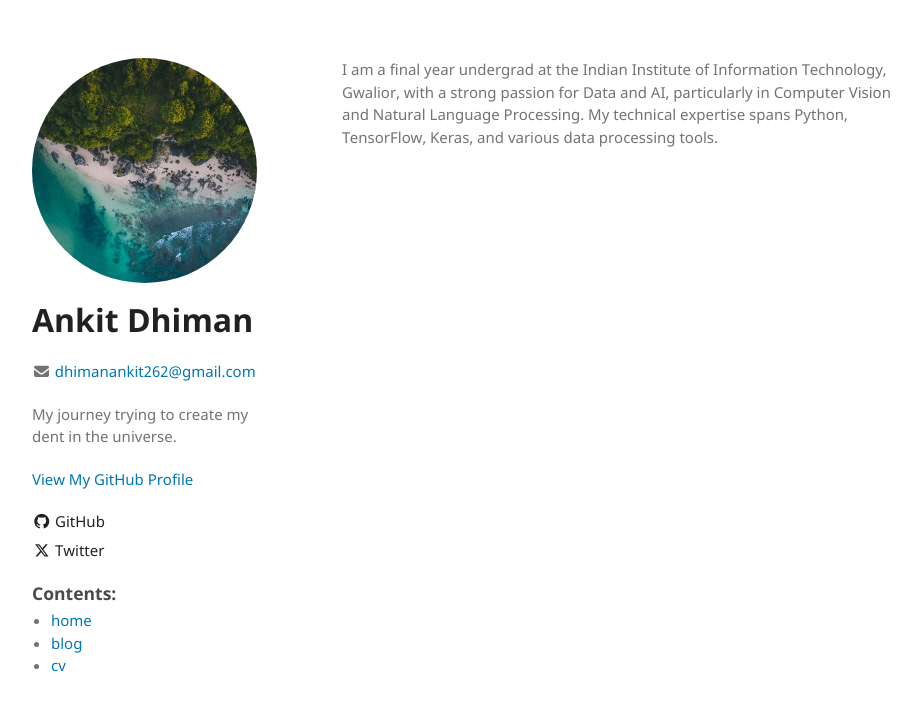
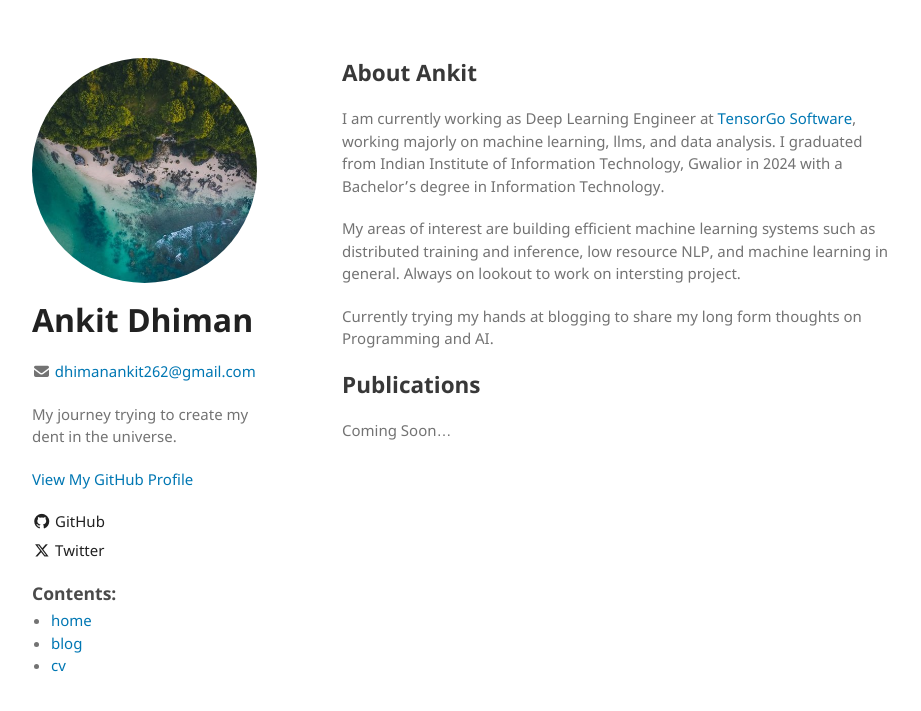
Before and after one commit to ankitdotpy/ankitdotpy.github.io, a Jekyll site: the page built from index.md, in a window 1280 px wide. Shown: the top 711 px of the page, without its empty margins (178-1099 px from the left). Built offline with Jekyll 4.4.1, drawn with Linux system fonts in a browser that asks for light colours; our own code applies the rules of GitHub Pages for plain Markdown files.

Commit message:
some life updates

```diff
--- a/_config.yml
+++ b/_config.yml
@@ -2,7 +2,7 @@ title: Ankit Dhiman
 logo: /assets/img/logo.jpg
 email: dhimanankit262@gmail.com
 description: My journey trying to create my dent in the universe.
-favicon: true
+favicon: false
 color-scheme: light
 
 plugins:
@@ -17,7 +17,7 @@ platforms:
     link: https://github.com/ankitdotpy
   - name: Twitter
     icon: <i class="fa-brands fa-x-twitter"></i>
-    link: https://twitter.com/ankitd1321
+    link: https://twitter.com/ankitontwt
 
 navigation:
   - name: home
@@ -29,6 +29,6 @@ navigation:
     link: blog.html
 
   - name: cv
-    link: https://drive.google.com/file/d/1iFxnlbLB0z0-y-fiFufRHZGu6datWLG0/view
+    link: https://drive.google.com/file/d/1VnALwO93HvIm0gP3tsJCqxH_XugfkVtk/view
 
 remote_theme: vaibhavvikas/jekyll-theme-minimalistic
--- a/index.md
+++ b/index.md
@@ -2,4 +2,12 @@
 layout: default
 ---
 
-I am a final year undergrad at the Indian Institute of Information Technology, Gwalior, with a strong passion for Data and AI, particularly in Computer Vision and Natural Language Processing. My technical expertise spans Python, TensorFlow, Keras, and various data processing tools.
+## About Ankit
+I am currently working as Deep Learning Engineer at [TensorGo Software](https://www.tensorgo.com/), working majorly on machine learning, llms, and data analysis. I graduated from Indian Institute of Information Technology, Gwalior in 2024 with a Bachelor's degree in Information Technology.
+
+My areas of interest are building efficient machine learning systems such as distributed training and inference, low resource NLP, and machine learning in general. Always on lookout to work on intersting project.
+
+Currently trying my hands at blogging to share my long form thoughts on Programming and AI.
+
+## Publications
+Coming Soon...
```
